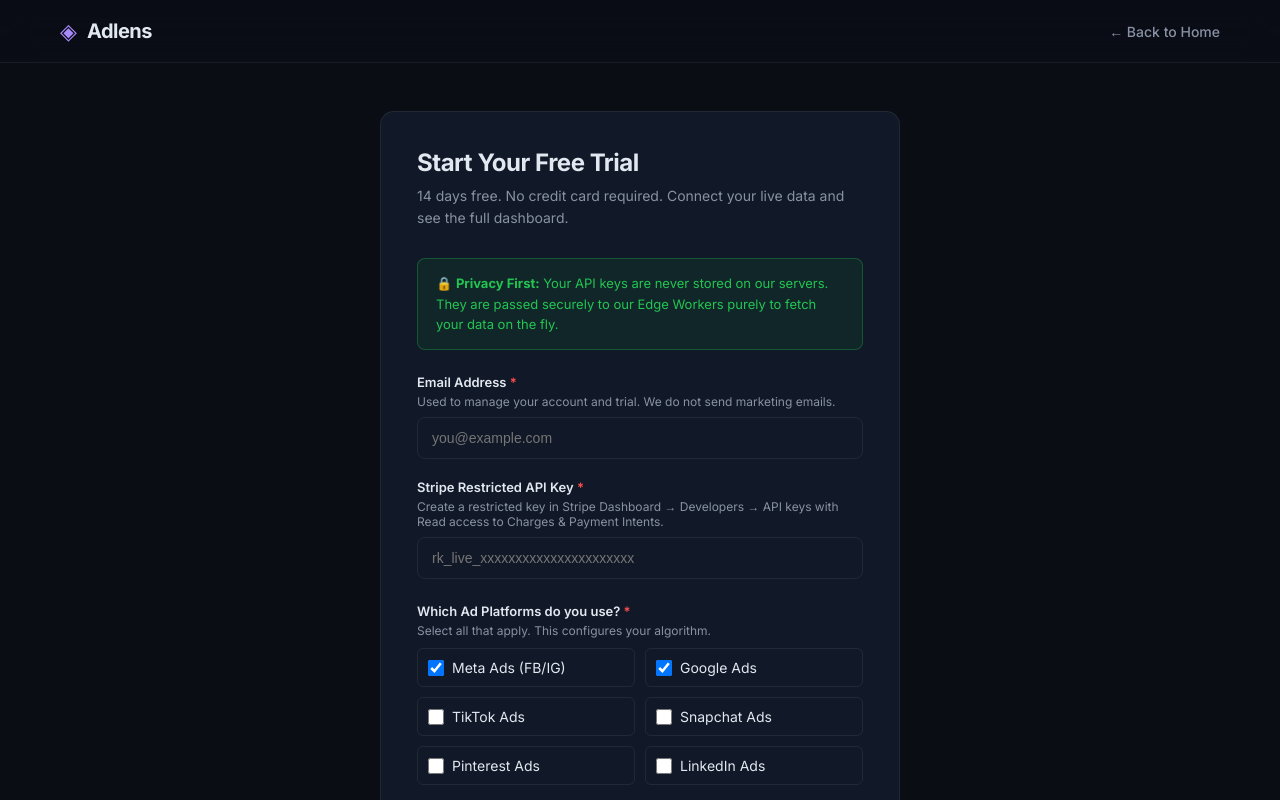
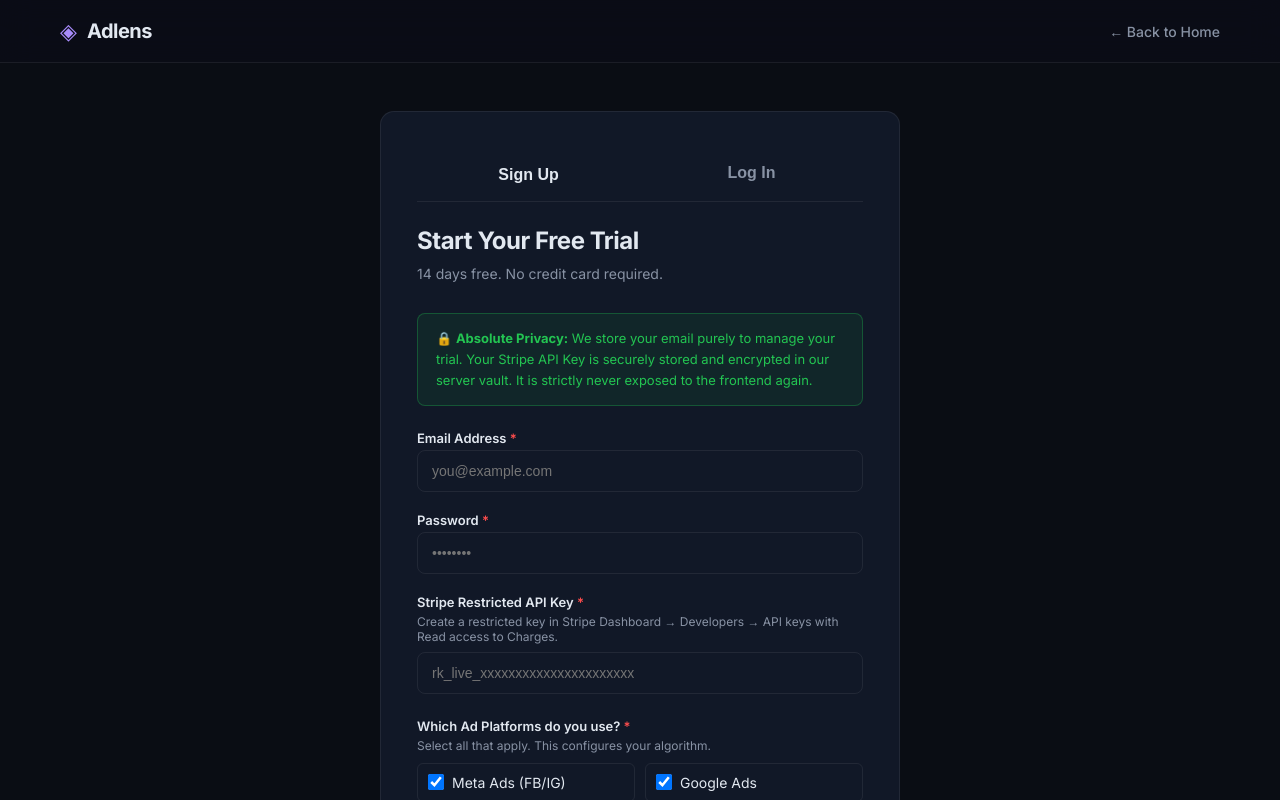
Before and after one commit to abdulmuqsith810-debug/Adlens, a React (Vite) app: page /connect in a window 1280 px wide. Shown: the top 800 px of the page. Built offline with nearby package versions, Linux system fonts and the light colour scheme; no server answers.

Commit message:
feat: complete Phase 7 Authentication & UX overhaul

```diff
--- a/src/App.jsx
+++ b/src/App.jsx
@@ -12,18 +12,11 @@ import { WORKER_URL } from './config';
 
 // Guard: checks server for trial/subscription status on every load
 function DashboardGuard() {
-    const onboardingDone = localStorage.getItem('iq_onboarding_complete');
     const token = localStorage.getItem('iq_token');
 
-    // If onboarding not done at all, send to connect
-    if (!onboardingDone && !token) {
+    // If no token exists, immediately redirect to login/connect
+    if (!token) {
         return <Navigate to="/connect" replace />;
-    }
-
-    // If onboarding done but no token (demo mode or Worker not deployed yet)
-    // Allow access — this is the pre-backend demo state
-    if (onboardingDone && !token) {
-        return <Dashboard />;
     }
 
     return <AccessCheckedDashboard token={token} />;
--- a/src/components/ConnectApis.jsx
+++ b/src/components/ConnectApis.jsx
@@ -4,26 +4,33 @@ import { WORKER_URL } from '../config';
 
 export default function ConnectApis() {
     const navigate = useNavigate();
+    const [isLogin, setIsLogin] = useState(false);
+
     const [email, setEmail] = useState('');
+    const [password, setPassword] = useState('');
     const [stripeKey, setStripeKey] = useState('');
     const [platforms, setPlatforms] = useState({ meta: true, google: true, tiktok: false, snapchat: false, pinterest: false, linkedin: false });
+
     const [errors, setErrors] = useState({});
     const [loading, setLoading] = useState(false);
     const [serverError, setServerError] = useState('');
 
-    async function handleConnect() {
-        // Client-side validation
+    async function handleSubmit() {
         const newErrors = {};
         if (!email.trim()) newErrors.email = 'Email address is required';
-        else if (!email.includes('@') || !email.includes('.')) newErrors.email = 'Enter a valid email address';
+        if (!password.trim()) newErrors.password = 'Password is required';
+        else if (password.length < 6) newErrors.password = 'Password must be at least 6 characters';
+
+        if (!isLogin) {
             if (!stripeKey.trim()) newErrors.stripe = 'Stripe Restricted Key is required';
             else if (!stripeKey.startsWith('rk_') && !stripeKey.startsWith('sk_test_')) {
-            newErrors.stripe = 'Invalid key format. Expected a Restricted Key starting with rk_live_ or rk_test_';
+                newErrors.stripe = 'Expected a Restricted Key starting with rk_live_ or sk_test_';
             }
 
             const selectedPlatforms = Object.keys(platforms).filter(k => platforms[k]);
             if (selectedPlatforms.length === 0) {
-            newErrors.platforms = 'Please select at least one ad platform to continue.';
+                newErrors.platforms = 'Please select at least one ad platform.';
+            }
         }
 
         if (Object.keys(newErrors).length > 0) { setErrors(newErrors); return; }
@@ -33,17 +40,23 @@ export default function ConnectApis() {
 
         try {
             const onboardingData = JSON.parse(localStorage.getItem('iq_onboarding_data') || '{}');
+            const endpoint = isLogin ? '/api/login' : '/api/register';
 
-            const res = await fetch(`${WORKER_URL}/api/register`, {
-                method: 'POST',
-                headers: { 'Content-Type': 'application/json' },
-                body: JSON.stringify({
+            const payload = isLogin
+                ? { email: email.trim(), password }
+                : {
                     email: email.trim(),
+                    password,
                     stripeKey: stripeKey.trim(),
                     businessType: onboardingData.businessType || '',
                     domain: onboardingData.domain || '',
-                    platforms: selectedPlatforms,
-                }),
+                    platforms: Object.keys(platforms).filter(k => platforms[k])
+                };
+
+            const res = await fetch(`${WORKER_URL}${endpoint}`, {
+                method: 'POST',
+                headers: { 'Content-Type': 'application/json' },
+                body: JSON.stringify(payload),
             });
 
             const data = await res.json();
@@ -54,19 +67,14 @@ export default function ConnectApis() {
                 return;
             }
 
-            // Save credentials locally for Worker calls
+            // Save credentials. We NO LONGER store the raw stripe key in localStorage!
             localStorage.setItem('iq_token', data.token);
             localStorage.setItem('iq_email', email.trim());
-            localStorage.setItem('iq_stripe_key', stripeKey.trim());
-            localStorage.setItem('iq_platforms', JSON.stringify(data.platforms || selectedPlatforms));
+            localStorage.setItem('iq_platforms', JSON.stringify(data.platforms || []));
 
-            navigate('/onboarding');
-        } catch {
-            // Worker not deployed yet — fall back to demo mode
-            localStorage.setItem('iq_email', email.trim());
-            localStorage.setItem('iq_stripe_key', stripeKey.trim());
-            localStorage.setItem('iq_platforms', JSON.stringify(selectedPlatforms));
-            navigate('/onboarding');
+            navigate(isLogin ? '/dashboard' : '/onboarding');
+        } catch (err) {
+            setServerError('Failed to connect to the server. Please ensure you are connected to the internet.');
         } finally {
             setLoading(false);
         }
@@ -84,19 +92,33 @@ export default function ConnectApis() {
 
             <div className="onboarding-container" style={{ flex: 1, display: 'flex', alignItems: 'center', justifyContent: 'center' }}>
                 <div className="onboarding-card" style={{ width: '100%', maxWidth: '520px' }}>
-                    <h2 className="onboarding-title">Start Your Free Trial</h2>
-                    <p className="onboarding-subtitle">
-                        14 days free. No credit card required. Connect your live data and see the full dashboard.
-                    </p>
+                    <div style={{ display: 'flex', borderBottom: '1px solid var(--border)', marginBottom: '24px' }}>
+                        <button
+                            onClick={() => { setIsLogin(false); setErrors({}); setServerError(''); }}
+                            style={{ flex: 1, padding: '16px', background: 'transparent', border: 'none', borderBottom: !isLogin ? '3px solid var(--primary)' : '3px solid transparent', color: !isLogin ? 'var(--primary)' : 'var(--text-muted)', fontSize: '16px', fontWeight: 'bold', cursor: 'pointer' }}
+                        >
+                            Sign Up
+                        </button>
+                        <button
+                            onClick={() => { setIsLogin(true); setErrors({}); setServerError(''); }}
+                            style={{ flex: 1, padding: '16px', background: 'transparent', border: 'none', borderBottom: isLogin ? '3px solid var(--primary)' : '3px solid transparent', color: isLogin ? 'var(--primary)' : 'var(--text-muted)', fontSize: '16px', fontWeight: 'bold', cursor: 'pointer' }}
+                        >
+                            Log In
+                        </button>
+                    </div>
+
+                    <h2 className="onboarding-title">{isLogin ? 'Welcome Back' : 'Start Your Free Trial'}</h2>
+                    {!isLogin && (
+                        <p className="onboarding-subtitle">14 days free. No credit card required.</p>
+                    )}
 
                     <div className="declaration-notice" style={{ background: 'rgba(35, 197, 82, 0.08)', borderColor: 'rgba(35, 197, 82, 0.3)', color: '#23C552' }}>
-                        🔒 <strong>Privacy First:</strong> Your API keys are never stored on our servers. They are passed securely to our Edge Workers purely to fetch your data on the fly.
+                        🔒 <strong>Absolute Privacy:</strong> We store your email purely to manage your trial. Your Stripe API Key is securely stored and encrypted in our server vault. It is strictly never exposed to the frontend again.
                     </div>
 
                     {/* Email */}
                     <div className="onboarding-field" style={{ marginTop: '24px' }}>
                         <label className="field-label">Email Address <span className="required-star">*</span></label>
-                        <p className="field-hint">Used to manage your account and trial. We do not send marketing emails.</p>
                         <input
                             type="email"
                             placeholder="you@example.com"
@@ -107,10 +129,24 @@ export default function ConnectApis() {
                         {errors.email && <p className="onboarding-error">{errors.email}</p>}
                     </div>
 
-                    {/* Stripe Key */}
+                    {/* Password */}
+                    <div className="onboarding-field" style={{ marginTop: '20px' }}>
+                        <label className="field-label">Password <span className="required-star">*</span></label>
+                        <input
+                            type="password"
+                            placeholder="••••••••"
+                            className={`field-input ${errors.password ? 'input-error' : ''}`}
+                            value={password}
+                            onChange={e => { setPassword(e.target.value); setErrors({ ...errors, password: null }); setServerError(''); }}
+                        />
+                        {errors.password && <p className="onboarding-error">{errors.password}</p>}
+                    </div>
+
+                    {/* Stripe Key (Sign Up Only) */}
+                    {!isLogin && (
                         <div className="onboarding-field" style={{ marginTop: '20px' }}>
                             <label className="field-label">Stripe Restricted API Key <span className="required-star">*</span></label>
-                        <p className="field-hint">Create a restricted key in Stripe Dashboard → Developers → API keys with Read access to Charges & Payment Intents.</p>
+                            <p className="field-hint">Create a restricted key in Stripe Dashboard → Developers → API keys with Read access to Charges.</p>
                             <input
                                 type="password"
                                 placeholder="rk_live_xxxxxxxxxxxxxxxxxxxxxx"
@@ -120,8 +156,10 @@ export default function ConnectApis() {
                             />
                             {errors.stripe && <p className="onboarding-error">{errors.stripe}</p>}
                         </div>
+                    )}
 
-                    {/* Platforms Select */}
+                    {/* Platforms (Sign Up Only) */}
+                    {!isLogin && (
                         <div className="onboarding-field" style={{ marginTop: '24px' }}>
                             <label className="field-label">Which Ad Platforms do you use? <span className="required-star">*</span></label>
                             <p className="field-hint">Select all that apply. This configures your algorithm.</p>
@@ -139,6 +177,7 @@ export default function ConnectApis() {
                             </div>
                             {errors.platforms && <p className="onboarding-error">{errors.platforms}</p>}
                         </div>
+                    )}
 
                     {serverError && (
                         <div style={{ marginTop: 16, padding: '12px 16px', background: 'rgba(255,77,77,0.08)', border: '1px solid rgba(255,77,77,0.3)', borderRadius: 8, fontSize: 13, color: '#FF4D4D' }}>
@@ -149,15 +188,17 @@ export default function ConnectApis() {
                     <button
                         className="btn-primary"
                         style={{ width: '100%', marginTop: '32px', display: 'flex', justifyContent: 'center', fontSize: '15px', opacity: loading ? 0.7 : 1 }}
-                        onClick={handleConnect}
+                        onClick={handleSubmit}
                         disabled={loading}
                     >
-                        {loading ? 'Verifying...' : 'Start Free Trial →'}
+                        {loading ? 'Authenticating...' : (isLogin ? 'Log In →' : 'Create Account →')}
                     </button>
+
+                    {!isLogin && (
                         <p style={{ textAlign: 'center', fontSize: '12px', color: 'var(--text-muted)', marginTop: '12px', lineHeight: 1.6 }}>
-                        By proceeding you agree that this account is for one business only.<br />
                             Each email and Stripe account is permitted one free trial.
                         </p>
+                    )}
                 </div>
             </div>
         </div>
--- a/src/components/Guide.jsx
+++ b/src/components/Guide.jsx
@@ -221,7 +221,7 @@ export default function Guide() {
                 </div>
                 <nav className="landing-nav">
                     <Link to="/" className="nav-link">Home</Link>
-                    <Link to="/dashboard" className="nav-cta-btn">Open Dashboard →</Link>
+                    <Link to="/connect" className="nav-cta-btn">Sign In / Sign Up →</Link>
                 </nav>
             </header>
 
@@ -270,9 +270,9 @@ export default function Guide() {
             </section>
 
             <section className="guide-cta">
-                <h2>Open Your Dashboard</h2>
-                <p>The demo dashboard is available immediately with sample data. Connect your accounts when you are ready.</p>
-                <Link to="/dashboard" className="btn-primary" style={{ display: 'inline-flex', marginTop: 20 }}>Open Dashboard →</Link>
+                <h2>Ready to map your own data?</h2>
+                <p>Create a free account to instantly spin up your custom D1 tracker and see your real numbers.</p>
+                <Link to="/connect" className="btn-primary" style={{ display: 'inline-flex', marginTop: 20 }}>Get Started →</Link>
             </section>
 
             <footer className="landing-footer">
@@ -283,7 +283,7 @@ export default function Guide() {
                 <p className="footer-copy">© 2026 Adlens. Powered by Cloudflare Workers.</p>
                 <div className="footer-links">
                     <Link to="/">Home</Link>
-                    <Link to="/dashboard">Dashboard</Link>
+                    <Link to="/connect">Log In</Link>
                 </div>
             </footer>
         </div>
--- a/src/components/LandingPage.jsx
+++ b/src/components/LandingPage.jsx
@@ -38,7 +38,7 @@ export default function LandingPage() {
                         <Link to="/guide" className="btn-secondary">How It Works</Link>
                     </div>
                     <p className="hero-trust-note">
-                        🔒 Read-Only API access. We never request write permissions, never store your customers' names or emails, and never sell your data.
+                        🔒 Absolute Privacy. We actively encrypt your Stripe Key in our backend vault, only keep your merchant email to manage your account, never log your customers' names or emails, and strictly never sell your data.
                     </p>
                 </div>
 
--- a/src/components/PixelDeployer.jsx
+++ b/src/components/PixelDeployer.jsx
@@ -42,7 +42,7 @@ export default function PixelDeployer({ token, onClose }) {
                 </div>
 
                 <div className="installation-steps">
-                    <h3 style={{ fontSize: '18px', marginBottom: '16px', color: 'var(--text)' }}>How to install on Shopify:</h3>
+                    <h3 style={{ fontSize: '18px', marginBottom: '16px', color: 'var(--text)' }}>How to install (Shopify, WooCommerce, Custom Sites, etc):</h3>
                     <ol style={{ color: 'var(--text-muted)', fontSize: '14px', lineHeight: 1.6, margin: 0, paddingLeft: '20px' }}>
                         <li style={{ marginBottom: '10px' }}>Log into your Shopify Admin dashboard.</li>
                         <li style={{ marginBottom: '10px' }}>Go to <strong>Online Store</strong> → <strong>Themes</strong>.</li>
```
Lines whose indentation alone changed are shown as unchanged.
